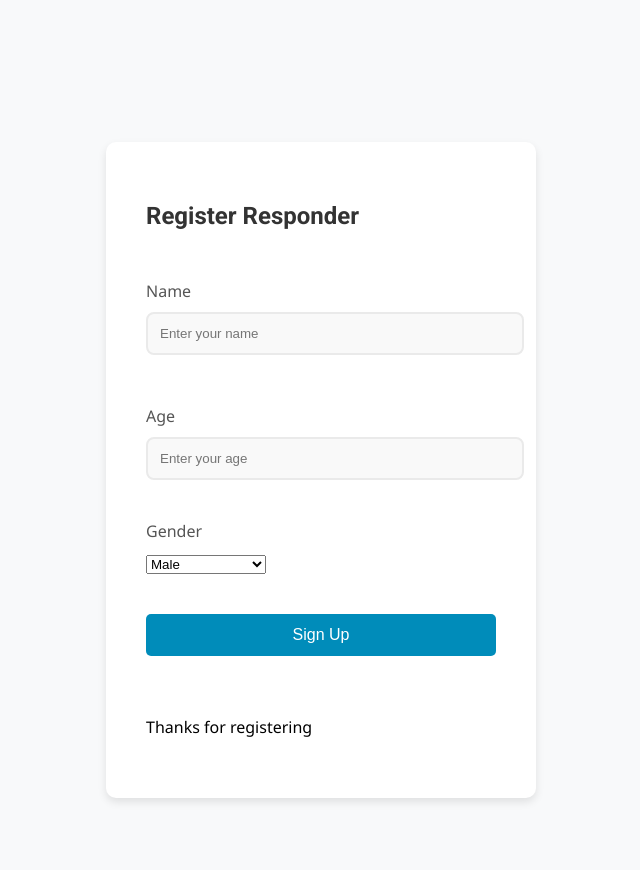
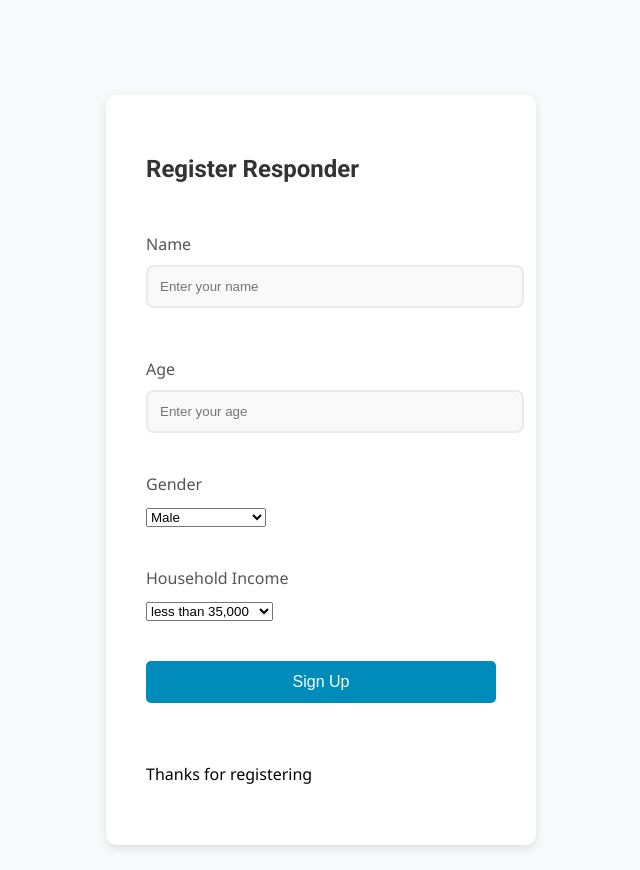
Before and after one commit to shimroo/CS-678-Group-9, a React (Create React App) app in the folder web_form/frontend/: page / in a window 1280 px wide. Shown: the whole page, without its empty margins (319-959 px from the left). Built offline with nearby package versions, Linux system fonts and the light colour scheme.

Commit message:
household income added during signup

```diff
--- a/web_form/frontend/src/components/Signup.tsx
+++ b/web_form/frontend/src/components/Signup.tsx
@@ -8,6 +8,7 @@ const Signup: React.FC = () => {
     const [age, setAge] = useState('');
     const [gender, setGender] = useState('Male'); // Default value for gender dropdown
     const [name, setName] = useState('');
+    const [status, setStatus] = useState('');
     const navigate = useNavigate();
 
     const handleSubmit = async (e: any) => {
@@ -17,7 +18,7 @@ const Signup: React.FC = () => {
                 console.log('Age must be above 14');
                 return;
             }
-            signup(name, age, gender);
+            signup(name, age, gender, status);
             console.log('Signup successful');
             navigate('/login');
 
@@ -49,6 +50,17 @@ const Signup: React.FC = () => {
                         <option value="Prefer not to say">Prefer not to say</option>
                     </select>
                 </div>
+
+                <div className="form-group">
+                    <label htmlFor="status">Household Income</label>
+                    <select id="status" name="status" onChange={(e) => setStatus(e.target.value)} value={status} required>
+                        <option value="lower">less than 35,000</option>
+                        <option value="middle">35,000 - 80,000</option>
+                        <option value="upper">more than 80,000 </option>
+                        <option value="middle">Prefer not to say</option>
+                    </select>
+                </div>
+
                 <div className="form-group">
                     <button type="submit">Sign Up</button>
                 </div>
--- a/web_form/frontend/src/hooks/useSignup.tsx
+++ b/web_form/frontend/src/hooks/useSignup.tsx
@@ -7,12 +7,12 @@ export const useSignup = () => {
     const [isLoading, setIsLoading] = useState(false)
     const { dispatch } = useAuthContext()
 
-    const signup = async (name: any, age: any, gender: any) => {
+    const signup = async (name: any, age: any, gender: any, status:any) => {
         setIsLoading(true)
         setError(null)
 
         try {
-            const response = await axios.post('http://localhost:8000/user/add', {name, age, gender})
+            const response = await axios.post('http://localhost:8000/user/add', {name, age, gender,status})
             const data = await response.data
             console.log("auth context" + data)
             if (response.status !== 200) {
```
Also changed, not shown: 2 other files (tests, documents, lock files or other folders).
